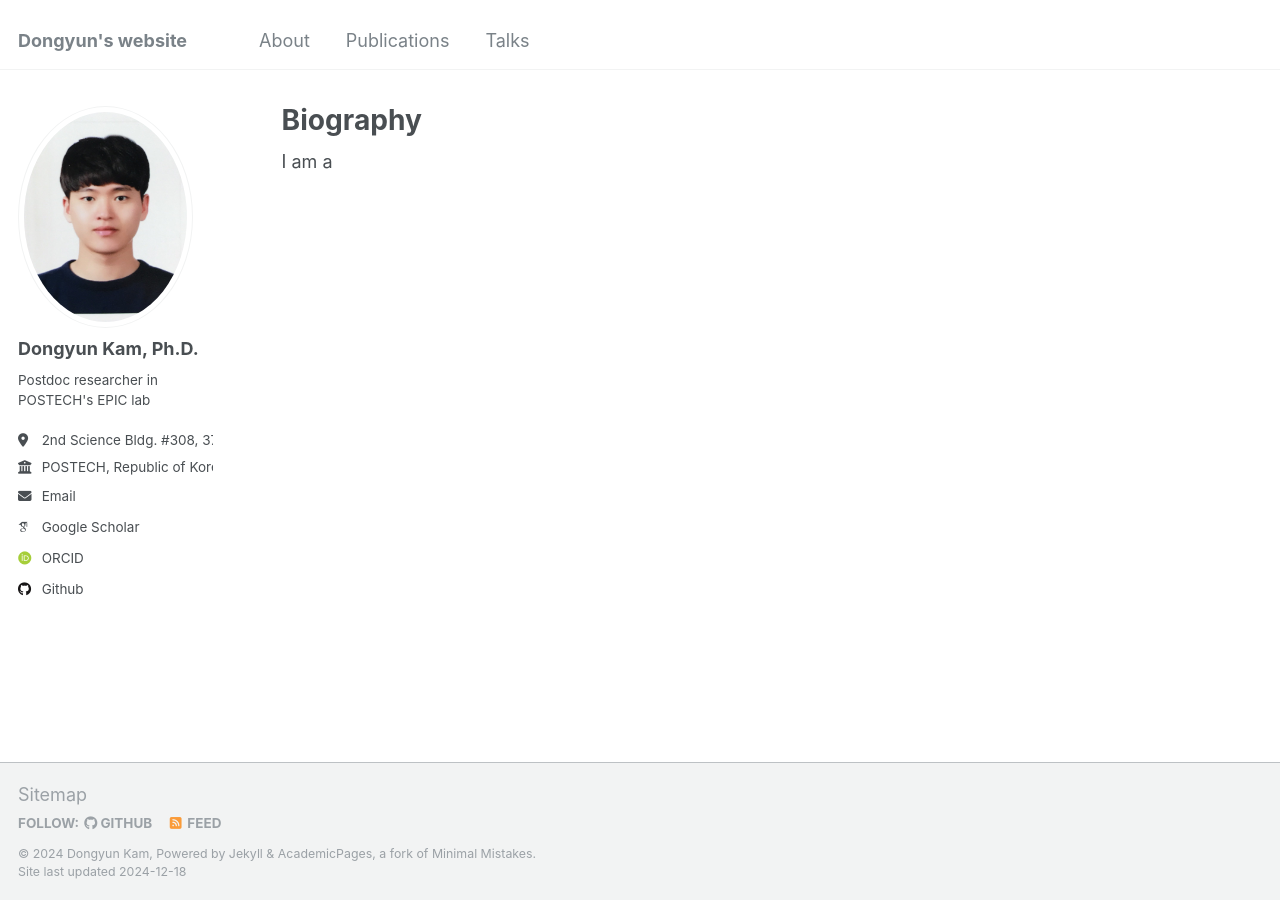
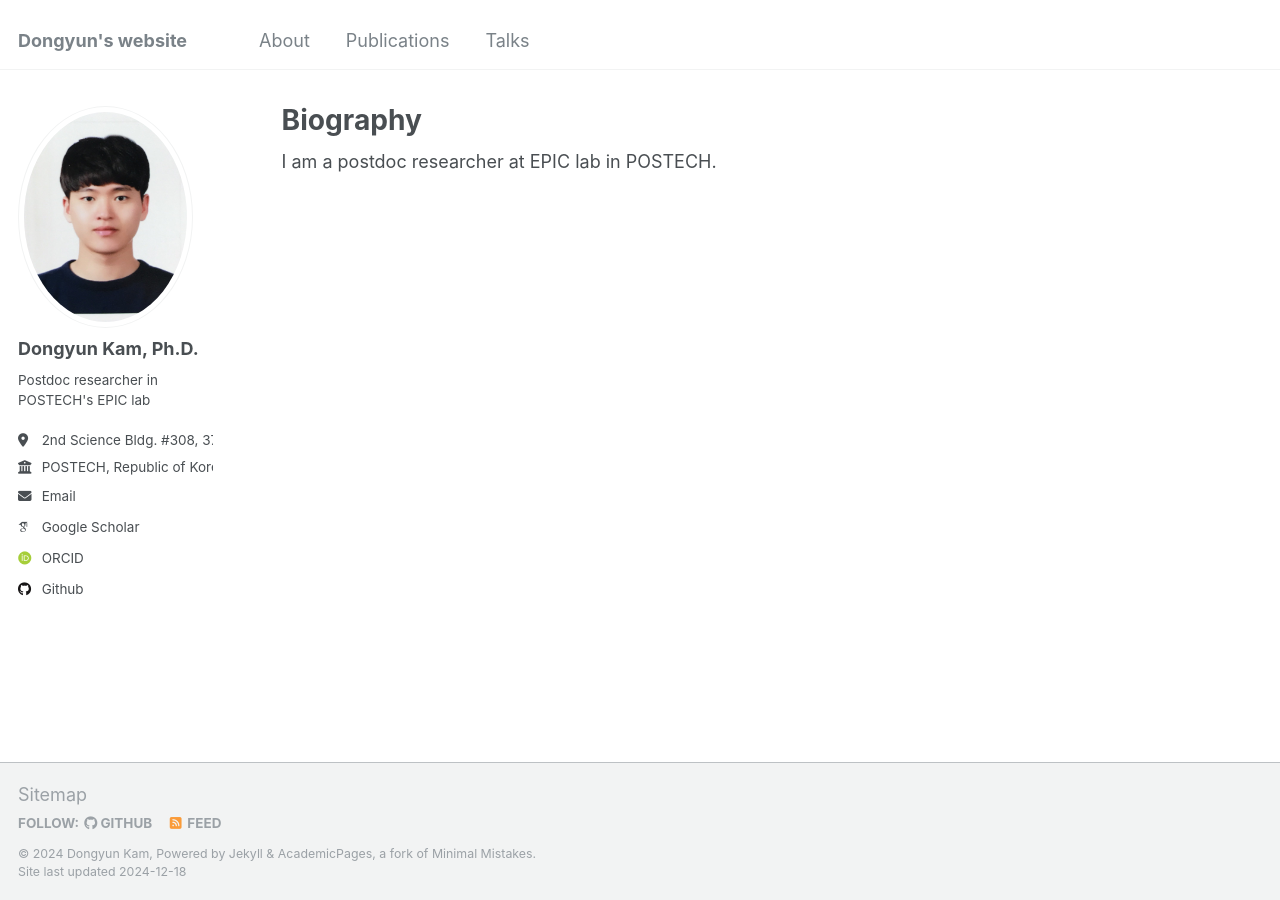
Before and after one commit to Dongyunkam/dongyunkam.github.io, a Jekyll site: the page built from _pages/about.md, in a window 1280 px wide. Built offline with Jekyll 4.4.1, drawn with Linux system fonts in a browser that asks for light colours; some web fonts are replaced.

Commit message:
Update about.md

```diff
--- a/_pages/about.md
+++ b/_pages/about.md
@@ -7,4 +7,4 @@ redirect_from:
   - /about.html
 ---
 
-I am a
+I am a postdoc researcher at EPIC lab in POSTECH.
```
